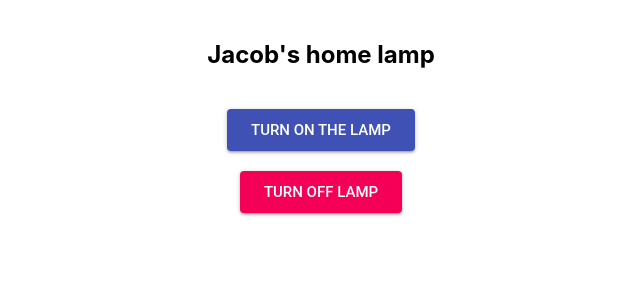
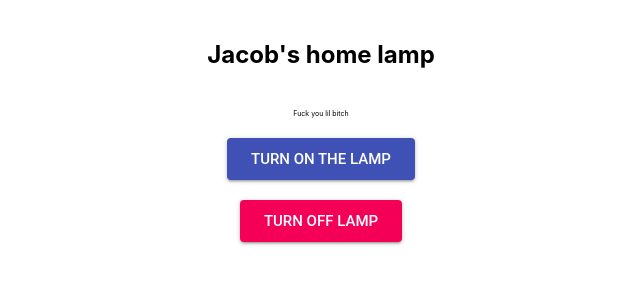
Before and after one commit to jingalls1/lampcontrol, a React (Create React App) app: page / in a window 1280 px wide. Shown: the top 300 px of the page, without its empty margins (319-959 px from the left). Built offline with nearby package versions, Linux system fonts and the light colour scheme.

Commit message:
added a lil message above the buttons

```diff
--- a/package.json
+++ b/package.json
@@ -1,5 +1,5 @@
 {
-  "homepage": "https://jingalls1.gituhub.io/lampcontrol",
+  "homepage": "http://jingalls1.gituhub.io/lampcontrol",
   "name": "lampcontrol",
   "version": "0.1.0",
   "private": true,
--- a/src/App.js
+++ b/src/App.js
@@ -32,6 +32,8 @@ class App extends React.Component {
         <br />
         <h2> Jacob's home lamp </h2>
         <br />
+        <div style={{textAlign: "center", fontSize: "7px"}}> Fuck you lil bitch</div>
+        <br />
         <Button
           color="primary"
           variant="contained"
```
